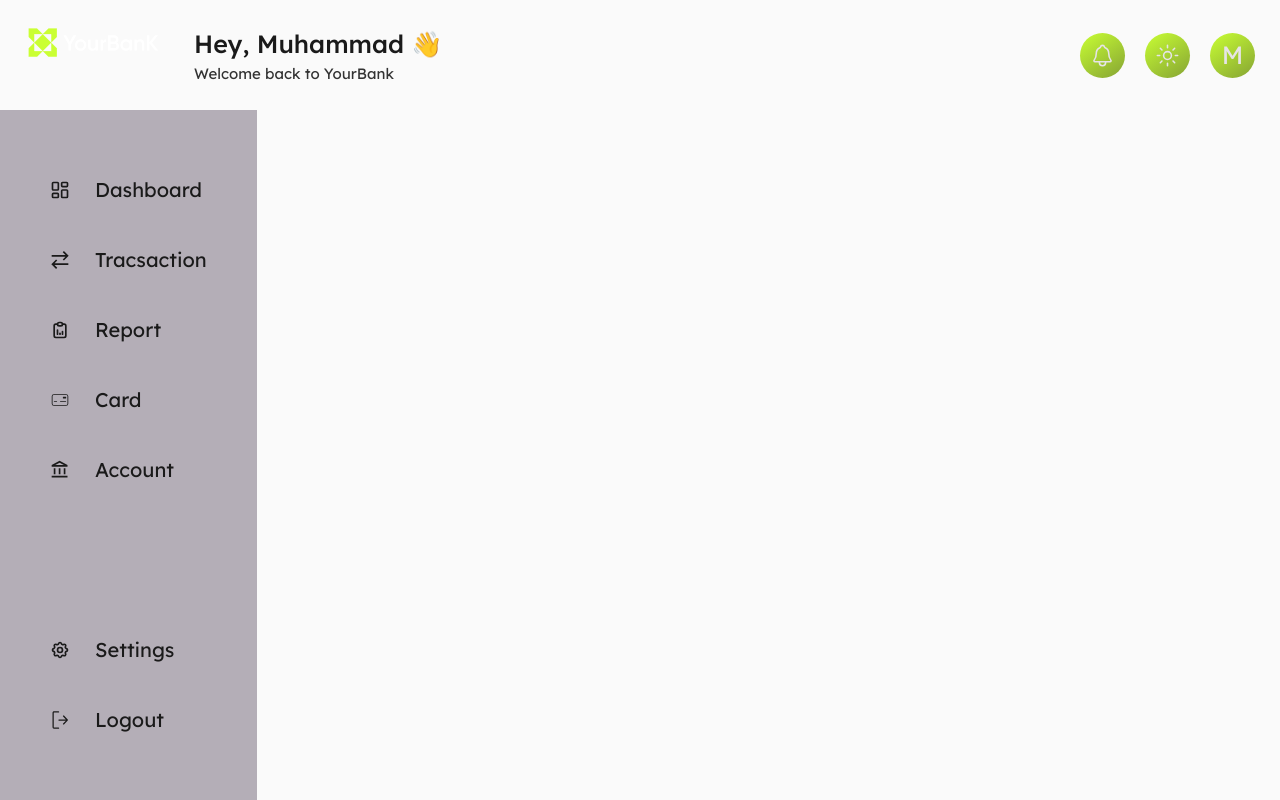
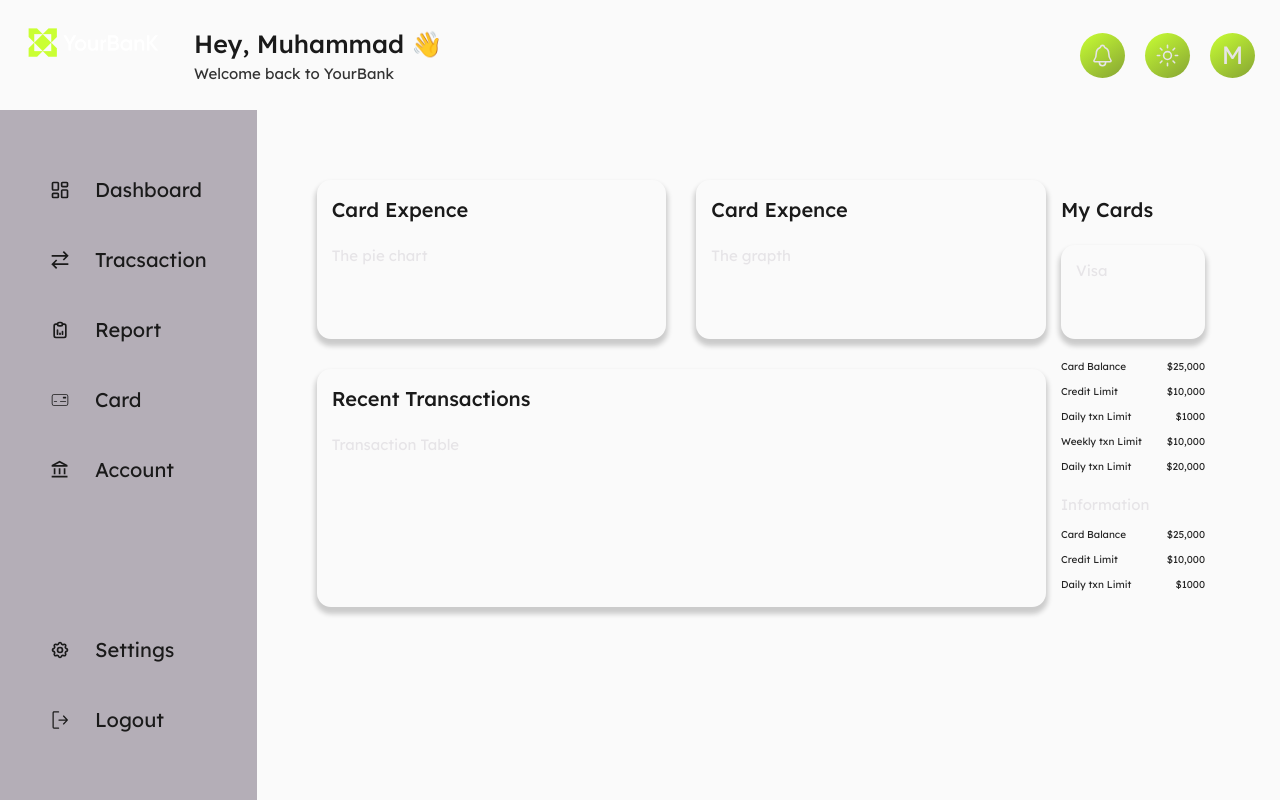
Before and after one commit to Muhammad0320/bank--f, a Next.js app: page /cards in a window 1280 px wide. Built offline with nearby package versions, Linux system fonts and the light colour scheme.

Commit message:
chore:  update cards page

```diff
--- a/src/app/(content)/cards/page.tsx
+++ b/src/app/(content)/cards/page.tsx
@@ -1,7 +1,84 @@
 import React from 'react';
+import {
+  CardAnalytics,
+  CardComponentWrapper,
+  CardContainer,
+  CardExpence,
+  CardOverviewContainer,
+  CreditCard,
+  RecentTransaction,
+} from './style';
+import { StyledH3, Text, styledH4 } from '../../../../components/UI/Text';
+import { FlexContainer } from '../../../../components/UI/uiStyles';
 
 const Page: React.FC = () => {
-  return <div> </div>;
+  return (
+    <CardComponentWrapper>
+      <CardOverviewContainer>
+        <CardExpence $flow="column" $size="small">
+          <StyledH3> Card Expence </StyledH3>
+          <div>The pie chart</div>
+        </CardExpence>
+
+        <CardAnalytics $flow="column" $size="small">
+          <StyledH3> Card Expence </StyledH3>
+          <div> The grapth </div>
+        </CardAnalytics>
+
+        <RecentTransaction $flow="column" $size="small">
+          <StyledH3> Recent Transactions </StyledH3>
+          <div> Transaction Table </div>
+        </RecentTransaction>
+      </CardOverviewContainer>
+
+      <CardContainer $flow="column" $size="small">
+        <StyledH3> My Cards </StyledH3>
+        <CreditCard>Visa</CreditCard>
+
+        <FlexContainer $flow="column" $size="tiny">
+          <FlexContainer $flow="row" $size="btw">
+            <Text $size="small"> Card Balance </Text>
+            <Text $size="small"> $25,000 </Text>
+          </FlexContainer>
+          <FlexContainer $flow="row" $size="btw">
+            <Text $size="small"> Credit Limit </Text>
+            <Text $size="small"> $10,000 </Text>
+          </FlexContainer>
+          <FlexContainer $flow="row" $size="btw">
+            <Text $size="small"> Daily txn Limit </Text>
+            <Text $size="small"> $1000 </Text>
+          </FlexContainer>
+          <FlexContainer $flow="row" $size="btw">
+            <Text $size="small"> Weekly txn Limit </Text>
+            <Text $size="small"> $10,000 </Text>
+          </FlexContainer>
+          <FlexContainer $flow="row" $size="btw">
+            <Text $size="small"> Daily txn Limit </Text>
+            <Text $size="small"> $20,000 </Text>
+          </FlexContainer>
+        </FlexContainer>
+
+        <FlexContainer $flow="column" $size="tiny">
+          <styledH4> Information </styledH4>
+
+          <FlexContainer $flow="row" $size="btw">
+            <Text $size="small"> Card Balance </Text>
+            <Text $size="small"> $25,000 </Text>
+          </FlexContainer>
+
+          <FlexContainer $flow="row" $size="btw">
+            <Text $size="small"> Credit Limit </Text>
+            <Text $size="small"> $10,000 </Text>
+          </FlexContainer>
+
+          <FlexContainer $flow="row" $size="btw">
+            <Text $size="small"> Daily txn Limit </Text>
+            <Text $size="small"> $1000 </Text>
+          </FlexContainer>
+        </FlexContainer>
+      </CardContainer>
+    </CardComponentWrapper>
+  );
 };
 
 export default Page;
```
